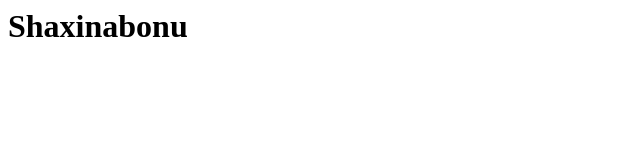
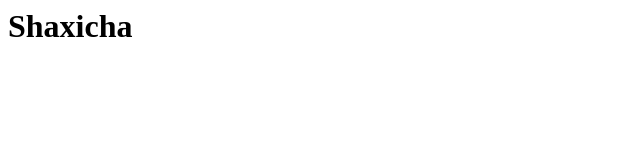
Before and after one commit to shaxicham01/shaxina, a plain HTML site: page index.html in a window 1280 px wide. Shown: the whole page, without its empty margins (0-640 px from the left). Drawn offline with Linux system fonts and the light colour scheme.

Commit message:
shaxicha add

```diff
--- a/index.html
+++ b/index.html
@@ -1 +1 @@
-<h1>Shaxinabonu</h1>
+<h1>Shaxicha</h1>
```
